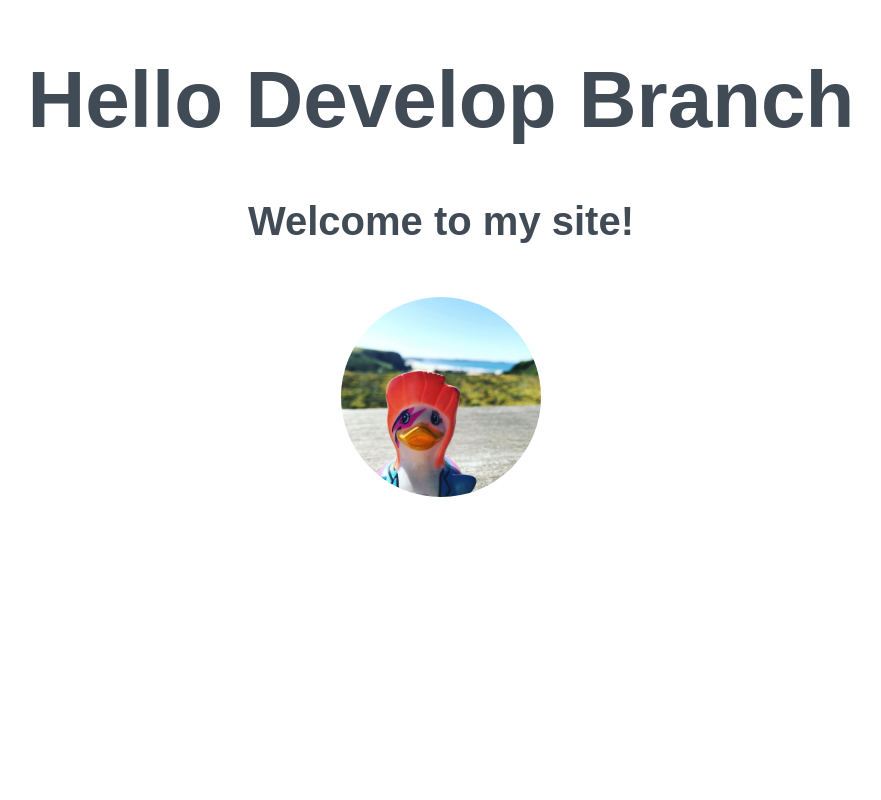
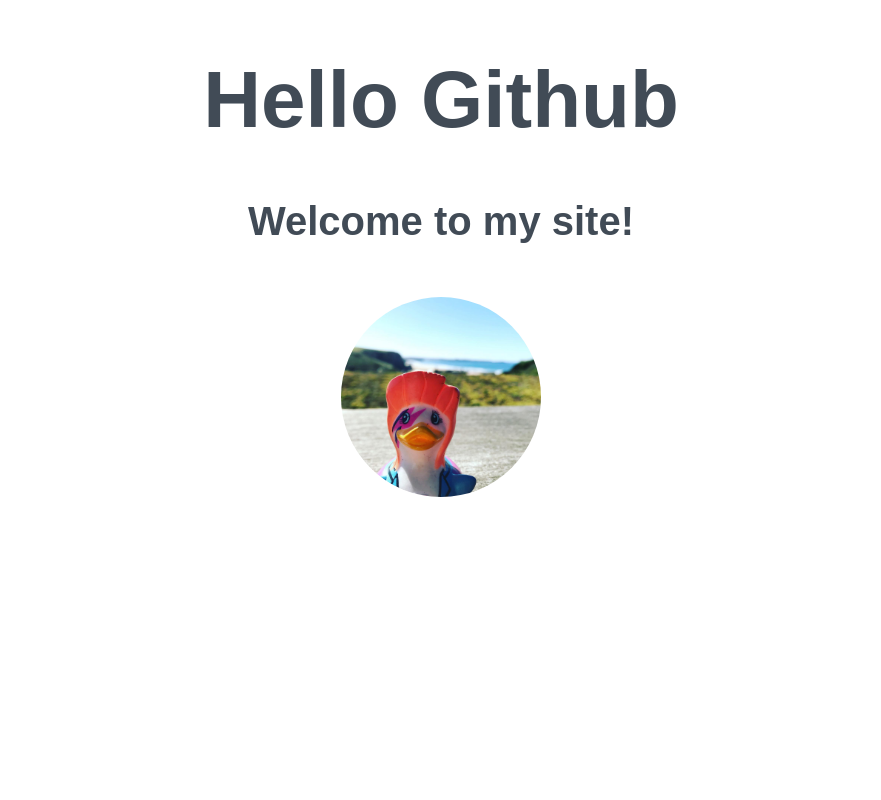
Before and after one commit to JoeChapman82/beginners-week-one-master, a plain HTML site: page index.html in a window 1280 px wide. Shown: the top 800 px of the page, without its empty margins (199-1080 px from the left). Drawn offline with Linux system fonts and the light colour scheme.

Commit message:
Revert "Update index.html"
This reverts commit 8bcdce1b3baf7c5bda527aa0dbb8e284110cf8b1.

```diff
--- a/index.html
+++ b/index.html
@@ -8,7 +8,7 @@
     <body>
 
         <div>
-            <h1>Hello Develop Branch</h1>
+            <h1>Hello Github</h1>
             <h2>Welcome to my site!</h2>
             <!-- image of a duck -->
             <img src="./duck.jpg" alt="a duck" width="200px">
```
